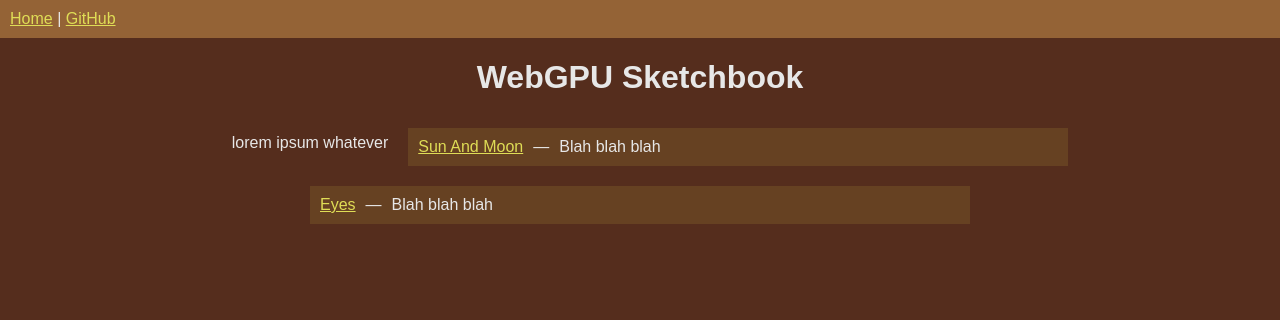
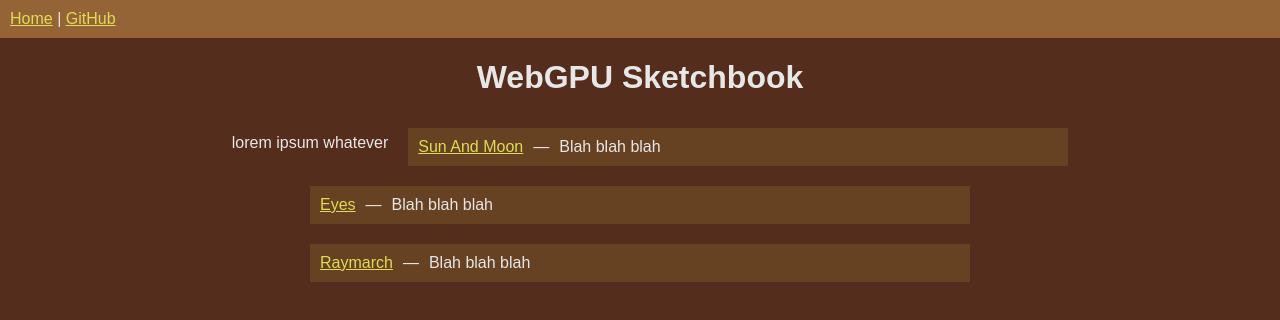
Before and after one commit to ptrgags/webgpu-sketchbook, a Vue app: page /#/ in a window 1280 px wide. Shown: the top 320 px of the page. Built offline with nearby package versions, Linux system fonts and the light colour scheme.

Commit message:
Set up empty shader

```diff
--- /dev/null
+++ b/src/sketches/RaymarchSketch.ts
@@ -0,0 +1,8 @@
+import { QuadUVMode, type QuadMachineSketch } from "@/machines/QuadMachine";
+import RAYMARCH_SHADER from '@/shaders/raymarch.wgsl?url'
+
+export class RaymarchSketch implements QuadMachineSketch {
+    uv_mode: QuadUVMode = QuadUVMode.Centered
+    shader_url: string = RAYMARCH_SHADER
+    fragment_entry? = 'raymarch_main'
+}
--- a/src/views/IndexView.vue
+++ b/src/views/IndexView.vue
@@ -32,6 +32,19 @@ import PageLink from '@/components/PageLink.vue'
             </template>
             <template #description>Blah blah blah</template>
         </PageLink>
+        <PageLink>
+            <template #thumbnail>
+                <!--
+                <img
+                    src="@/assets/thumbnails/sun-and-moon.png"
+                    alt=""
+                />-->
+            </template>
+            <template #link>
+                <RouterLink to="/raymarch">Raymarch</RouterLink>
+            </template>
+            <template #description>Blah blah blah</template>
+        </PageLink>
     </div>
 </template>
 
```
Also changed, not shown: src/router/index.ts (+8 -0 lines), 1 other file (tests, documents, lock files or other folders).
